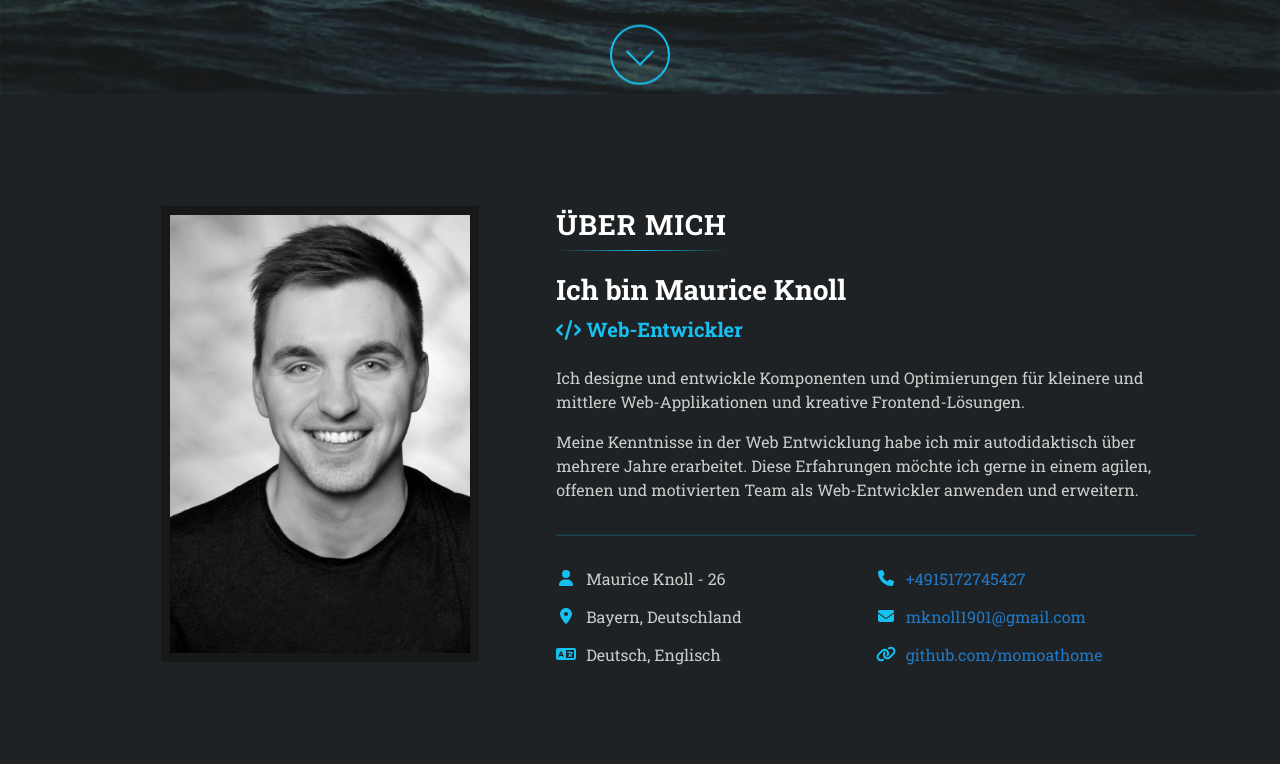
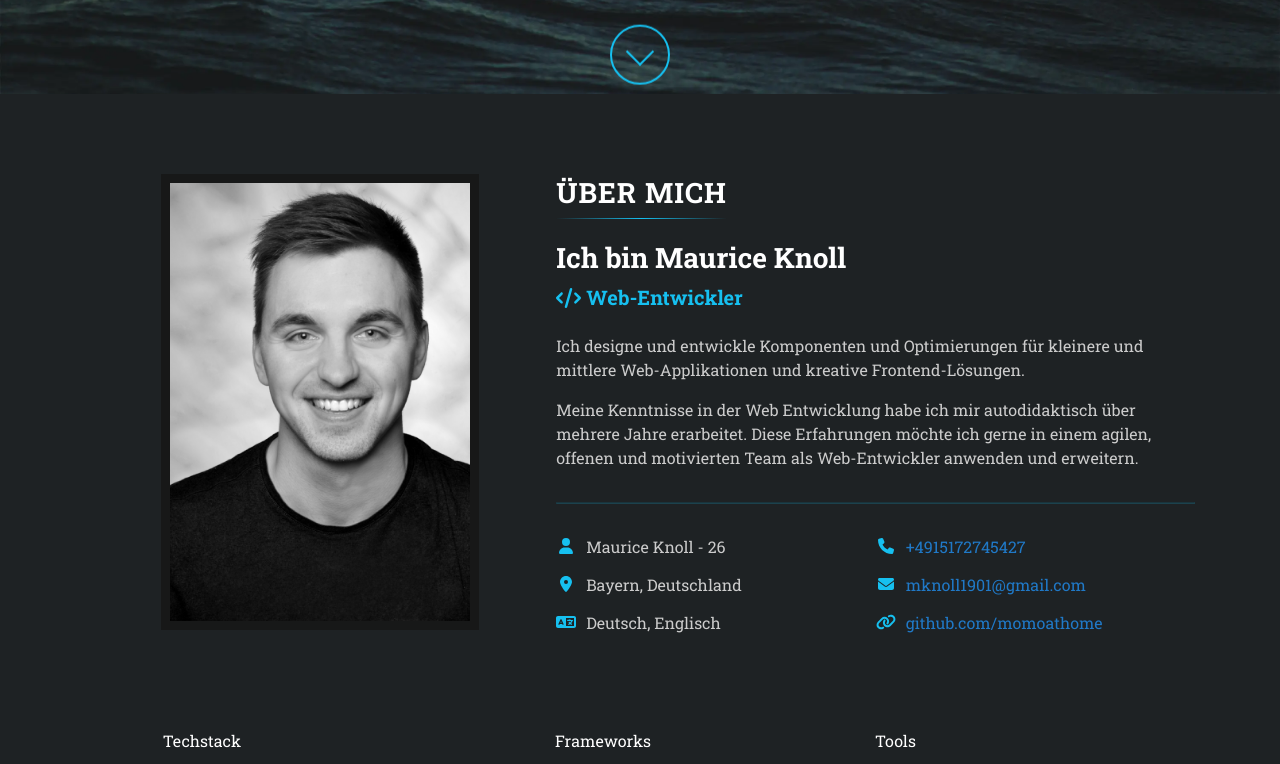
Before and after one commit to momoathome/Portfolio, a Nuxt app: page / in a window 1280 px wide. Shown: the part 706-1470 px from the top of the page. Built offline with nearby package versions, Linux system fonts and the light colour scheme.

Commit message:
[update] section padding

```diff
--- a/app.vue
+++ b/app.vue
@@ -119,10 +119,10 @@ a {
   min-height: 100vh;
   background-color: $color_dark;
   color: $color_white;
-  padding-bottom: 7rem;
+  padding-bottom: min(7rem, 10vh);
 
   &:nth-child(2) {
-    padding-top: 4rem;
+    padding-top: min(7rem, 10vh);
   }
 }
 
@@ -169,14 +169,6 @@ p {
   border: 0px none $color_main;
 }
 
-@media (min-width: 1024px) {
-  .section {
-    &:nth-child(2) {
-      padding-top: 7rem;
-    }
-  }
-}
-
 @media (min-width: 1200px) {
   .container {
     width: 1140px;
@@ -185,7 +177,7 @@ p {
 
 @media (min-width: 1024px) and (min-height: 1100px) {
   .section {
-    min-height: 75vh;
+    min-height: 70vh;
   }
 }
 </style>
```
